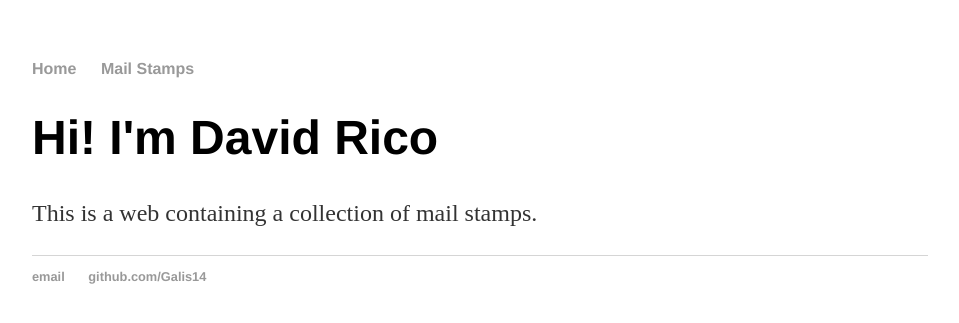
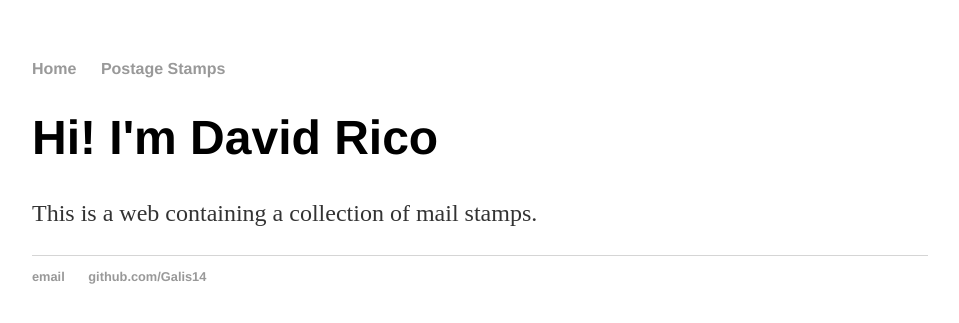
Before and after one commit to Galis14/Galis14.github.io, a Jekyll site: the page built from index.html, in a window 1280 px wide. Shown: the top 323 px of the page, without its empty margins (160-1119 px from the left). Built offline with Jekyll 4.4.1, drawn with Linux system fonts in a browser that asks for light colours.

Commit message:
Update default.html

```diff
--- a/_layouts/default.html
+++ b/_layouts/default.html
@@ -9,7 +9,7 @@
 			<nav>
 	    		<ul>
 	        		<li><a href="/">Home</a></li>
-	        		<li><a href="/stamps">Mail Stamps</a></li>
+	        		<li><a href="/stamps">Postage Stamps</a></li>
 	    		</ul>
 			</nav>
 			<div class="container">
```
